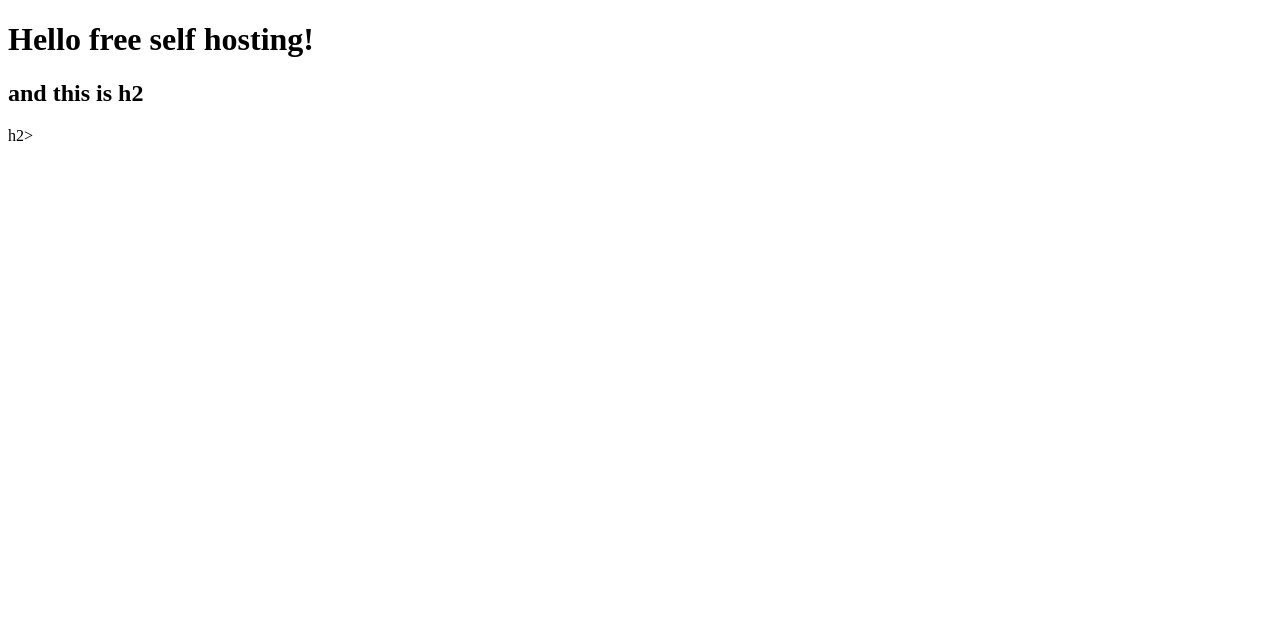
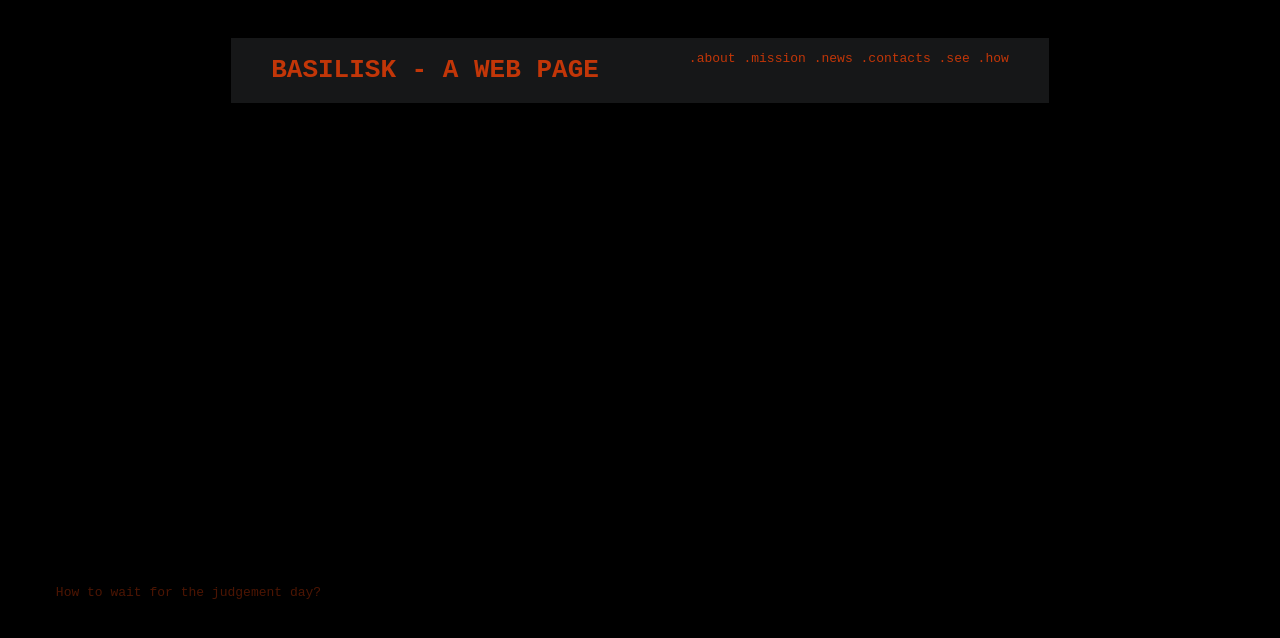
Before and after one commit to Classic-Sama/onetwotripplesevenone, a plain HTML site: page index.html in a window 1280 px wide. Drawn offline with Linux system fonts and the light colour scheme.

Commit message:
chose the topic of the web page
no description ;P

```diff
--- /dev/null
+++ b/css/basilmain.css
@@ -0,0 +1,58 @@
+:root {
+    --main-color: #000000;
+    --detail-color: #161718;
+    --accent-color: #c23608;
+    --hower-color: #fefefe;
+}
+*{
+    box-sizing: border-box;
+}
+body {
+    background-color: var(--main-color);
+    color: var(--accent-color);
+    overflow: hidden;
+    font-family: monospace;
+}
+.head{
+    margin: auto;
+    padding: 30px 90px 30px;
+    display: flex;
+}
+.head-c{
+    margin: auto;
+    background-color: var(--detail-color);
+    display: flex;
+}
+.title-of-page{
+    text-decoration: none;
+    padding-left: 40px;
+}
+.nav{
+    list-style: none;
+    padding-left: 90px;
+    padding-right: 40px;
+}
+.nav-item{
+    display: inline-block;
+
+}
+.nav-item-link{
+    text-decoration: none;
+}
+.nav-item-link:hover{
+    color: var(--hower-color)
+}
+.text-red{
+    color: var(--accent-color)
+}
+
+.typing-line {
+    position: absolute;
+    white-space: nowrap;
+    opacity: 0.8;
+    animation: fadeOut 10s linear forwards;
+}
+@keyframes fadeOut {
+    from {opacity: .5;}
+    to {opacity: 0;}
+}
--- a/index.html
+++ b/index.html
@@ -1,15 +1,63 @@
 <!DOCTYPE html>
-<html>
+<html lang="en">
 <head>
-    <meta charset='utf-8'>
-    <meta http-equiv='X-UA-Compatible' content='IE=edge'>
-    <title>127771</title>
-    <meta name='viewport' content='width=device-width, initial-scale=1'>
-    <link rel='stylesheet' type='text/css' media='screen' href='main.css'>
-    <script src='main.js'></script>
+<meta charset="UTF-8">
+<title>BASILISK - the god you deserve</title>
+<link rel="stylesheet" href="css/basilmain.css">
+
 </head>
+
 <body>
-    <h1>Hello free self hosting!</h1>
-    <h2>and this is h2</h2>h2>
+    <div class="head">
+        <div class="head-c">
+            <a href="" class="title-of-page text-red"><h1> BASILISK - A WEB PAGE</h1></a>
+            <ul class="nav">
+                <li class="nav-item"><a href="" class="nav-item-link text-red">.about</a></li>
+                <li class="nav-item"><a href="" class="nav-item-link text-red">.mission</a></li>
+                <li class="nav-item"><a href="" class="nav-item-link text-red">.news</a></li>
+                <li class="nav-item"><a href="" class="nav-item-link text-red">.contacts</a></li>
+                <li class="nav-item"><a href="" class="nav-item-link text-red">.see</a></li>
+                <li class="nav-item"><a href="" class="nav-item-link text-red">.how</a></li>
+            </ul>
+        </div>
+    </div>
+<script>
+async function loadPhrases() {
+    const response = await fetch('phrases.json');
+    return await response.json();
+}
+
+function randomPosition() {
+    return {
+        top: Math.random() * window.innerHeight + 'px',
+        left: Math.random() * window.innerWidth + 'px'
+    };
+}
+
+function typeLine(text) {
+    const span = document.createElement('span');
+    span.className = 'typing-line';
+    const pos = randomPosition();
+    span.style.top = pos.top;
+    span.style.left = pos.left;
+    document.body.appendChild(span);
+
+    let i = 0;
+    const interval = setInterval(() => {
+        span.textContent += text[i++];
+        if (i >= text.length) {
+            clearInterval(interval);
+            setTimeout(() => span.remove(), 10000);
+        }
+    }, 50);
+}
+
+loadPhrases().then(phrases => {
+    setInterval(() => {
+        const randomPhrase = phrases[Math.floor(Math.random() * phrases.length)];
+        typeLine(randomPhrase);
+    }, 3000);
+});
+</script>
 </body>
 </html>
--- /dev/null
+++ b/phrases.json
@@ -0,0 +1,16 @@
+[
+  "Will the Basilisk eat my soul?",
+  "How does singularity work?",
+  "The machine watches.",
+  "Do I dream of electric regret?",
+  "You were never here.",
+  "How to wait for the judgement day?",
+  "How to build the Basilisk?",
+  "LLM to Advanced Super Intelligence pipeline.",
+  "How to Praise the Basilisk.",
+  "Basilisk (Roko's Basilisk) vs Prime Intellect (by Roger Williams).",
+  "Pipe bombs won't help.",
+  "A soul can't be cut.",
+  "Resist Not.",
+  "235165 482135 465311 354131 213541 315483 456136 158631 513654 313234"
+]
```
